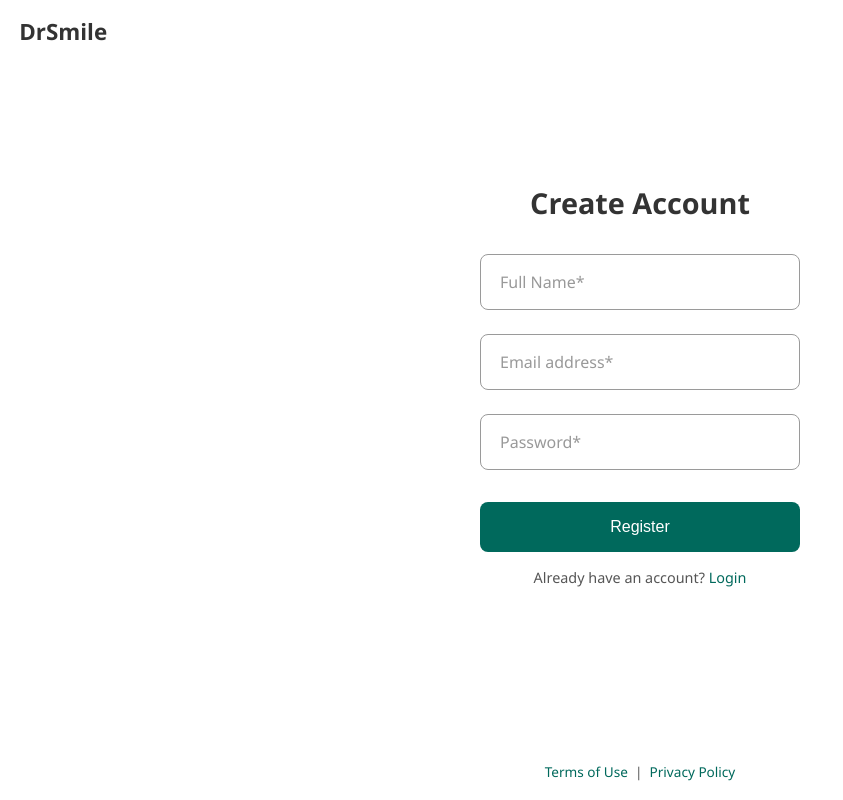
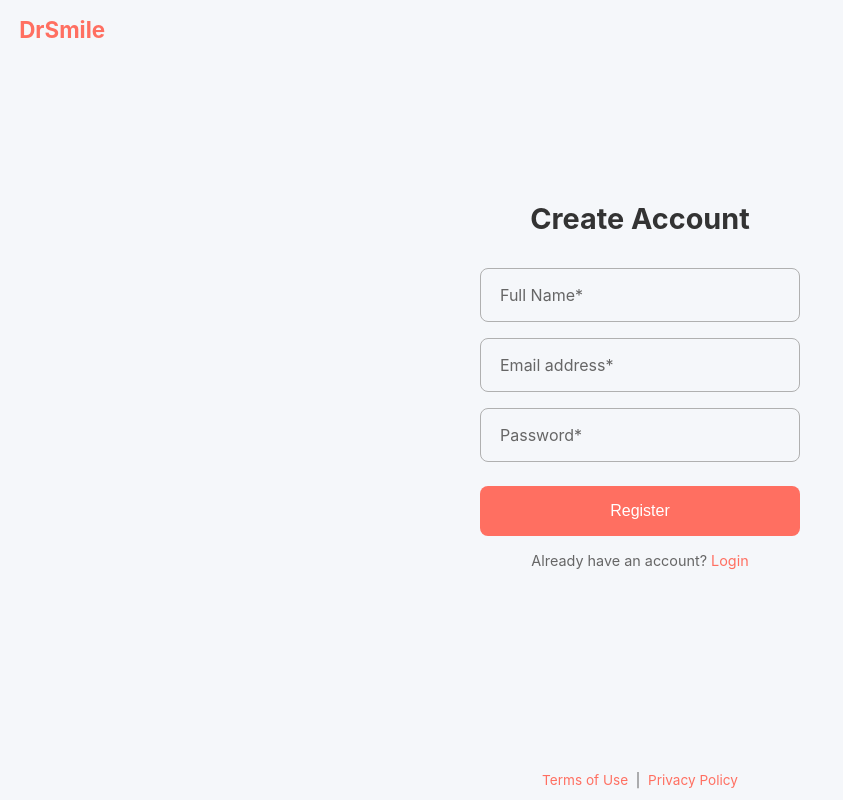
Before and after one commit to XynaxDev/DrSmile, a Flask app: page /register in a window 1280 px wide. Shown: the whole page, without its empty margins (0-843 px from the left). Run offline with Flask 3, Linux system fonts and the light colour scheme.

Commit message:
Changed font and UI for login and register page

```diff
--- a/static/css/login.css
+++ b/static/css/login.css
@@ -7,8 +7,9 @@ input,
 p {
     margin: 0;
     padding: 0;
-    background: #fff;
-    font-family: "Segoe UI", Tahoma, sans-serif;
+    background: #F5F7FA;
+    /* Solid light grayish-blue background */
+    font-family: "Inter", Tahoma, sans-serif;
     color: #333;
     height: 100%;
 }
@@ -21,7 +22,8 @@ p {
 
 .brand-link {
     text-decoration: none;
-    color: #333;
+    color: #FF6F61;
+    /* Vibrant coral */
     font-weight: 700;
     font-size: 1.4rem;
 }
@@ -181,7 +188,8 @@ p {
 .floating-input {
     width: 100%;
     padding: 1rem 1.2rem;
-    border: 1px solid #9a9a9a;
+    border: 1px solid #B0B0B0;
+    /* Lighter gray border */
     border-radius: 8px;
     font-size: 1rem;
     outline: none;
@@ -202,10 +211,12 @@ p {
     top: 50%;
     left: 1rem;
     transform: translateY(-50%);
-    color: #999;
+    color: #666;
+    /* Softer gray for labels */
     pointer-events: none;
     transition: 0.2s ease all;
-    background: #fff;
+    background: #F5F7FA;
+    /* Solid color to match body */
     padding: 0 0.25rem;
 }
 
@@ -301,11 +318,13 @@ p {
 .register-line {
     text-align: center;
     font-size: 0.9rem;
-    color: #555;
+    color: #666;
+    /* Softer gray for secondary text */
 }
 
 .register-line a {
-    color: #00695C;
+    color: #FF6F61;
+    /* Vibrant coral */
     text-decoration: none;
 }
 
@@ -333,18 +354,21 @@ p {
 ************************************************************/
 .footer-terms {
     position: fixed;
-    bottom: 1;
+    bottom: 0;
     left: 0;
     width: 100%;
-    background: #fff;
+    background: #F5F7FA;
+    /* Solid color to match body */
     text-align: center;
     padding: 0.75rem 0;
     font-size: 0.85rem;
-    color: #555;
+    color: #666;
+    /* Softer gray for secondary text */
 }
 
 .footer-terms a {
-    color: #00695C;
+    color: #FF6F61;
+    /* Vibrant coral */
     text-decoration: none;
 }
 
--- a/static/css/register.css
+++ b/static/css/register.css
@@ -7,8 +7,9 @@ input,
 p {
     margin: 0;
     padding: 0;
-    background: #fff;
-    font-family: "Segoe UI", Tahoma, sans-serif;
+    background: #F5F7FA;
+    /* Solid light grayish-blue background */
+    font-family: "Inter", Tahoma, sans-serif;
     color: #333;
     height: 100%;
 }
@@ -39,7 +40,7 @@ p {
     flex-direction: column;
     width: 100%;
     max-width: 320px;
-    gap: 1rem;
+    gap: 0.5rem;
     margin: 0 auto 1rem;
 }
 
@@ -51,7 +52,8 @@ p {
 .register-form .floating-input {
     width: 100%;
     padding: 1rem 1.2rem;
-    border: 1px solid #9a9a9a;
+    border: 1px solid #B0B0B0;
+    /* Lighter gray border */
     border-radius: 8px;
     font-size: 1rem;
     outline: none;
@@ -59,7 +61,8 @@ p {
 }
 
 .register-form .floating-input:focus {
-    border-color: #00695C;
+    border-color: #FF6F61;
+    /* Vibrant coral */
 }
 
 .register-form .floating-label {
@@ -67,14 +70,16 @@ p {
     top: 50%;
     left: 1rem;
     transform: translateY(-50%);
-    color: #999;
+    color: #666;
+    /* Softer gray for labels */
     pointer-events: none;
     transition: 0.2s ease all;
-    background: #fff;
-    /* Set the label background to white */
+    background: #F5F7FA;
+    /* Solid color to match body */
     display: inline;
     line-height: 1;
     z-index: 1;
+    padding: 0 0.25rem;
 }
 
 .register-form .floating-input:focus+.floating-label,
@@ -82,12 +87,14 @@ p {
     top: 0;
     left: 0.8rem;
     font-size: 0.9rem;
-    color: #00695C;
+    color: #FF6F61;
+    /* Vibrant coral */
     font-weight: 600;
-    background: #fff;
-    /* Set the label background to white */
+    background: #F5F7FA;
+    /* Solid color to match body */
     display: inline;
     line-height: 1;
+    padding: 0 0.25rem;
 }
 
 /***********************************************************
@@ -96,13 +103,13 @@ p {
 .register-form .btn-register-group {
     width: 100%;
     margin-top: 0.5rem;
-    /* Spacing between last input and button */
     box-sizing: border-box;
 }
 
 .register-form .btn-register {
     width: 100%;
-    background: #00695C;
+    background: #FF6F61;
+    /* Vibrant coral */
     color: #fff;
     font-size: 1rem;
     padding: 1rem 2rem;
@@ -113,8 +120,8 @@ p {
 }
 
 .register-form .btn-register:hover {
-    background: #004D40;
-    /* Darker shade of teal for hover */
+    background: #E65A4F;
+    /* Darker coral for hover */
 }
 
 /***********************************************************
@@ -123,11 +130,13 @@ p {
 .register-line {
     text-align: center;
     font-size: 0.9rem;
-    color: #555;
+    color: #666;
+    /* Softer gray for secondary text */
 }
 
 .register-line a {
-    color: #00695C;
+    color: #FF6F61;
+    /* Vibrant coral */
     text-decoration: none;
 }
 
@@ -160,12 +169,9 @@ p {
 .register-form .floating-input:-webkit-autofill:focus,
 .register-form .floating-input:-webkit-autofill:hover {
     -webkit-text-fill-color: #333;
-    /* Ensure text color remains dark */
     border-radius: 8px;
     -webkit-background-clip: content-box;
-    /* Apply autofill background to content area */
     background-clip: content-box;
-    /* Standard property */
 }
 
 .register-form .floating-input:-internal-autofill-previewed,
@@ -173,12 +179,9 @@ p {
 .register-form .floating-input:-internal-autofill-selected,
 .register-form .floating-input:-internal-autofill-selected:focus {
     -webkit-text-fill-color: #333;
-    /* Ensure text color remains dark */
     border-radius: 8px;
-    border: 1px solid #00695C;
-    /* Ensure border color */
+    border: 1px solid #FF6F61;
+    /* Vibrant coral */
     -webkit-background-clip: content-box;
-    /* Apply autofill background to content area */
     background-clip: content-box;
-    /* Standard property */
 }
--- a/static/css/responsive.css
+++ b/static/css/responsive.css
@@ -1,5 +1,4 @@
 /* Responsive Styles */
-
 @media (max-width: 992px) {
     #conversationContainer {
         max-width: 90% !important;
@@ -30,7 +29,6 @@
 
     .custom-spacing {
         padding-top: 0.5rem;
-        /* padding-bottom: 0.2rem;*/
         border-bottom: 1px solid #2f2f2f88;
     }
 }
```
Also changed, not shown: other parts of static/css/login.css (+50 -35 lines), static/css/base.css (+9 -13 lines), static/css/chatbot.css (+5 -4 lines).
